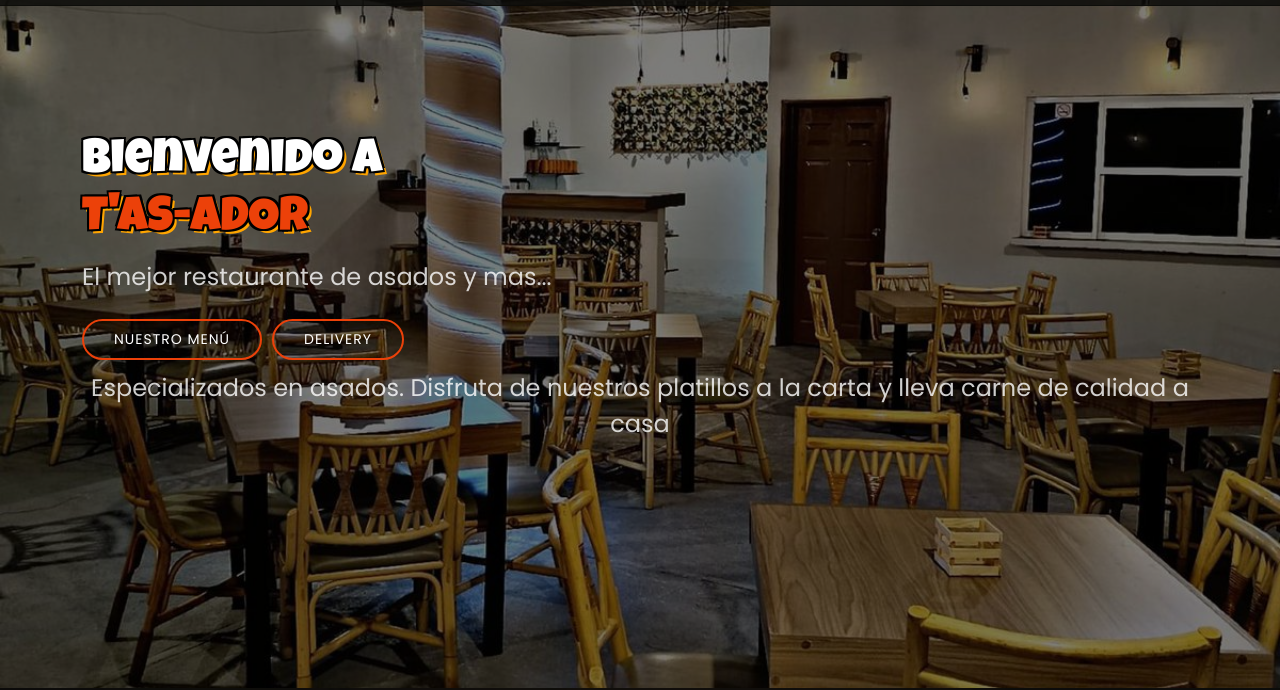
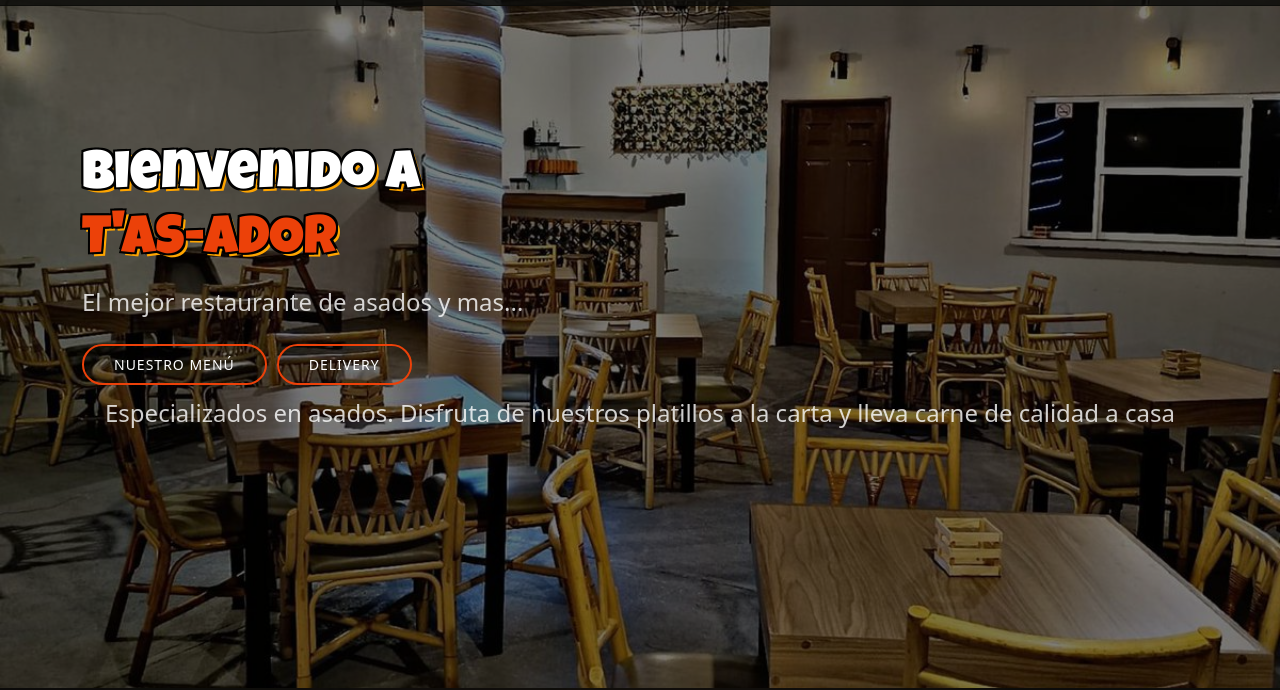
Before and after one commit to DevJoseAlbertoER/Tasador, a plain HTML site: page index.html in a window 1280 px wide. Shown: the part 112-802 px from the top of the page. Drawn offline with Linux system fonts and the light colour scheme; a web font is replaced by a local one.

Commit message:
change font hero h2 from 48 to 54 px

```diff
--- a/assets/css/main.css
+++ b/assets/css/main.css
@@ -61,6 +61,9 @@
 /*--------------------------------------------------------------
 # General Styling & Shared Classes
 --------------------------------------------------------------*/
+le
+
+
 body {
   color: var(--default-color);
   background-color: var(--background-color);
@@ -979,7 +982,7 @@ section,
 
 .hero h2 {
   margin: 0;
-  font-size: 48px;
+  font-size: 54px;
   font-weight: 0;
 }
 
--- a/index.html
+++ b/index.html
@@ -117,7 +117,8 @@
               <a href="#book-a-table" class="cta-btn">Delivery</a>
             </div>
           </div>
-          <div><p data-aos="fade-up" data-aos-delay="200" style="text-align: center" style="padding-top: 100px;">Especializados en asados. Disfruta de nuestros platillos a la carta y lleva carne de calidad a casa</p>
+          <div>
+            <p data-aos="fade-up" data-aos-delay="200" style="text-align: center">Especializados en asados. Disfruta de nuestros platillos a la carta y lleva carne de calidad a casa</p>
           </div>
           <!-- <div class="col-lg-4 d-flex align-items-center justify-content-center mt-5 mt-lg-0">
             <p data-aos="fade-up" data-aos-delay="200">Especializados en asados. Disfruta de nuestros platillos a la carta y lleva carne de calidad a casa</p>
```
